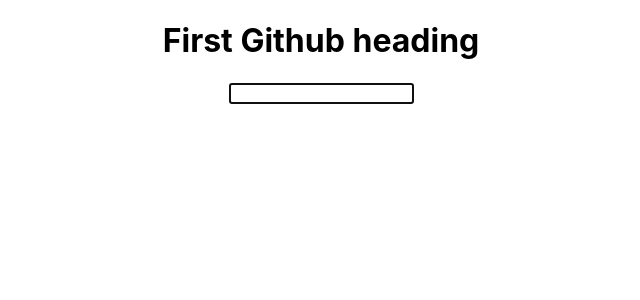
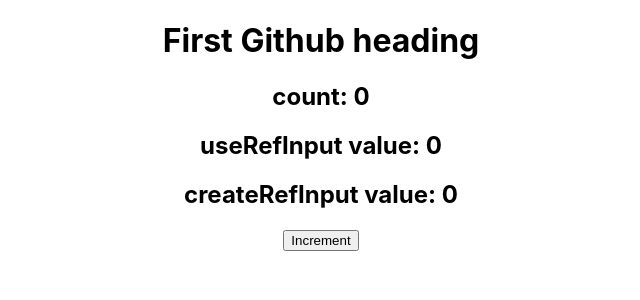
Before and after one commit to marotihub/gitpractice, a React (Create React App) app in the folder axiosandfetch/: page / in a window 1280 px wide. Shown: the top 300 px of the page, without its empty margins (319-959 px from the left). Built offline with nearby package versions, Linux system fonts and the light colour scheme.

Commit message:
difference between useRef and createRef example

```diff
--- a/axiosandfetch/src/App.js
+++ b/axiosandfetch/src/App.js
@@ -14,6 +14,7 @@ import CountButtonClick from './Ref and UseRef/CountButtonClick';
 import Stopwatch from './Ref and UseRef/Stopwatch';
 import AccesDomElement from './Ref and UseRef/AccesDomElement';
 import InputFocus from './Ref and UseRef/InputFocus';
+import UseRefVscreateRef from './Ref and UseRef/UseRefVscreateRef';
 
 
 function App() {
@@ -58,7 +59,8 @@ function App() {
            {/* <CountButtonClick/> */}
            {/* <Stopwatch/> */}
            {/* <AccesDomElement/> */}
-           <InputFocus/>
+           {/* <InputFocus/> */}
+           <UseRefVscreateRef/>
     </div>
   );
 }
--- /dev/null
+++ b/axiosandfetch/src/Ref and UseRef/UseRefVscreateRef.js
@@ -0,0 +1,28 @@
+import React, {useRef, createRef, useState} from 'react'
+
+function UseRefVscreateRef() {
+  const [count, setCount]= useState(0)
+  const useRefInput= useRef();
+  const createRefInput= createRef();
+// useRef value update at initial render only
+  if(!useRefInput.current){
+      console.log('_________useRef called at initial render only')
+      useRefInput.current= count;
+  }
+  //createRef value updated with every render
+  if(!createRefInput.current){
+    console.log('createRefInput called on every render')
+    createRefInput.current= count;
+}
+    return (
+    <div>
+        <h2>count: {count}</h2>
+        <h2>useRefInput value: {useRefInput.current}</h2>
+        <h2>createRefInput value: {createRefInput.current}</h2>
+
+        <button onClick={()=> setCount(count=> count +1)}>Increment</button>
+    </div>
+  )
+}
+
+export default UseRefVscreateRef
```
